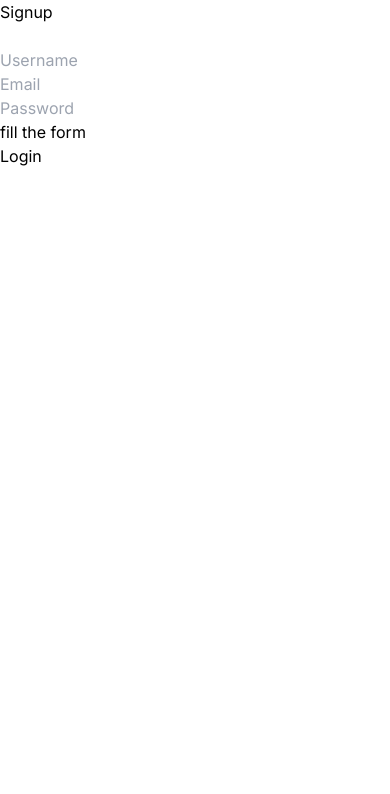
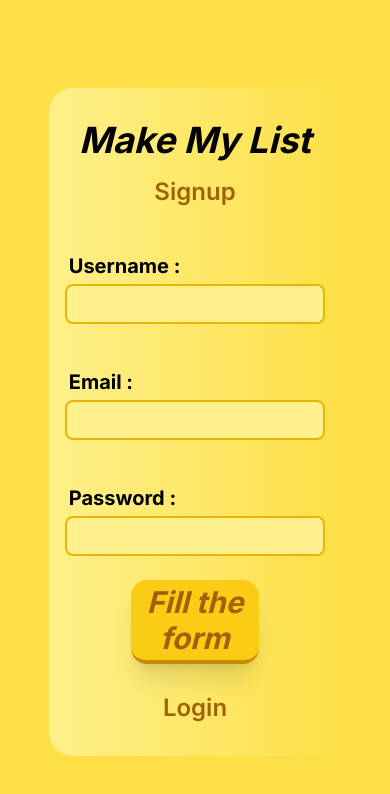
Before and after one commit to jammy808/make-my-list, a Next.js app: page /signup in a window 390 px wide. Shown: the top 794 px of the page. Built offline with nearby package versions, Linux system fonts and the light colour scheme.

Commit message:
auth ui updated

```diff
--- /dev/null
+++ b/src/app/alert/page.tsx
@@ -0,0 +1,25 @@
+'use client'
+import React, { useEffect, useState } from "react";
+import axios from "axios";
+import { useRouter } from "next/router";
+import Link from "next/link";
+
+export default function Alert() {
+
+    return(
+        <>
+           <div className="w-screen h-screen bg-yellow-300 py-72">
+
+            <div className="text-center font-bold text-4xl lg:text-3xl italic text-black">
+                <h1 className="">A Verification mail has been sent to your registered email. Please check your inbox</h1>
+            </div>
+
+            <div>
+            <Link href="/login">
+            <h2 className="font-semibold text-3xl lg:text-3xl text-yellow-700 text-center mt-10">Login</h2>
+            </Link>
+            </div>
+           </div>
+        </>
+    )
+}
--- a/src/app/globals.css
+++ b/src/app/globals.css
@@ -1,3 +1,7 @@
 @tailwind base;
 @tailwind components;
 @tailwind utilities;
+
+input{
+    font-size: x-large;
+}
--- a/src/app/login/page.tsx
+++ b/src/app/login/page.tsx
@@ -45,7 +45,7 @@ function LoginPage() {
 
     return(
         <>
-        <h1>{loading}</h1>
+        {/* <h1>{loading}</h1>
 
         <br />
         <input
@@ -74,7 +74,55 @@ function LoginPage() {
 
         <br />
 
-        <Link href="/signup">Sign Up</Link>
+        <Link href="/signup">Sign Up</Link>  */}
+
+
+        <div className="w-screen h-screen bg-yellow-300 flex items-center justify-center">
+
+        <div className="w-9/12 lg:w-[30vw] bg-gradient-to-r from-yellow-200 rounded-3xl px-4 lg:px-20 py-8 text-3xl lg:text-base">
+
+        <h1 className="font-bold text-4xl lg:text-3xl italic text-black text-center">Make My List</h1>
+        <h2 className="font-semibold text-2xl lg:text-xl text-yellow-700 text-center mt-4">{loading}</h2>
+
+        <label className="block mt-10 lg:mt-3 font-bold p-1 text-xl lg:text-xl">Email :</label>
+        <input className="block w-full border-yellow-500 border-2 rounded-lg bg-yellow-200"
+         type="email"
+         id="Email"
+        value={user.email}
+        onChange={(e) => setuser({...user,
+            email: e.target.value
+        })}
+        />
+
+
+        <label className="block mt-10 lg:mt-3 font-bold p-1 text-xl lg:text-xl">Password :</label>
+        <input className="block w-full border-yellow-500 border-2 rounded-lg bg-yellow-200 lg:p-1"
+        type="password"
+        id="password"
+        value={user.password}
+        onChange={(e) => setuser({...user,
+            password: e.target.value
+        })}
+        />
+
+
+        <div className="w-[100%] flex justify-center">
+        <button
+            className="bg-yellow-400  px-2 rounded-2xl border-0 border-b-4 border-r-1 border-solid border-yellow-600
+            font-bold italic text-yellow-700 shadow-xl m-6 justify-self-end w-32 transform transition-all hover:translate-y-1  "
+            onClick={onSignup}> {buttonDisabled? "fill the form": "Log In" } </button>
+        </div>
+
+
+        <Link href="/signup">
+        <h2 className="font-semibold text-2xl lg:text-xl text-yellow-700 text-center mt-1">Sign Up</h2>
+        </Link>
+
+
+        </div>
+
+        </div>
+
         </>
 
     )
--- a/src/app/profile/page.tsx
+++ b/src/app/profile/page.tsx
@@ -102,7 +102,7 @@ function Profile() {
     <button
     className="bg-yellow-400  px-2 rounded-2xl border-0 border-b-4 border-r-1 border-solid border-yellow-600
     font-bold italic text-yellow-700 shadow-xl m-6 ml-auto justify-self-end w-32 transform transition-all hover:translate-y-1  "
-    onClick={submitHandler}> Let's Go </button>
+    onClick={submitHandler}> Add </button>
 
     </div>
 
--- a/src/app/signup/page.tsx
+++ b/src/app/signup/page.tsx
@@ -25,7 +25,7 @@ function SignupPage() {
             const response = await axios.post("/api/users/signup", user)
             console.log("signup done", response.data);
 
-            router.push('/login')
+            router.push('/alert')
 
         } catch (error: any) {
             console.log("Signup failed");
@@ -44,7 +44,7 @@ function SignupPage() {
 
     return(
         <>
-        <h1>{loading}</h1>
+        {/* <h1>{loading}</h1>
 
         <br />
         <input
@@ -83,7 +83,64 @@ function SignupPage() {
 
         <br />
 
-        <Link href="/login">Login</Link>
+        <Link href="/login">Login</Link>  */}
+
+        <div className="w-screen h-screen bg-yellow-300 flex items-center justify-center">
+
+        <div className="w-9/12 lg:w-[30vw] bg-gradient-to-r from-yellow-200 rounded-3xl px-4 lg:px-20 py-8 text-3xl lg:text-base">
+
+        <h1 className="font-bold text-4xl lg:text-3xl italic text-black text-center">Make My List</h1>
+        <h2 className="font-semibold text-2xl lg:text-xl text-yellow-700 text-center mt-4">{loading}</h2>
+
+
+        <label className="block mt-10 lg:mt-3 font-bold p-1 text-xl lg:text-xl">Username :</label>
+        <input className="block w-full border-yellow-500 border-2 rounded-lg bg-yellow-200 lg:p-1"
+        id="username"
+        value={user.username}
+        onChange={(e) => setuser({...user,
+            username: e.target.value
+        })}
+        />
+
+        <label className="block mt-10 lg:mt-3 font-bold p-1 text-xl lg:text-xl">Email :</label>
+        <input className="block w-full border-yellow-500 border-2 rounded-lg bg-yellow-200 lg:p-1"
+        type="email"
+        id="Email"
+        value={user.email}
+        onChange={(e) => setuser({...user,
+            email: e.target.value
+        })}
+        />
+
+
+        <label className="block mt-10 lg:mt-3 font-bold p-1 text-xl lg:text-xl">Password :</label>
+        <input className="block w-full border-yellow-500 border-2 rounded-lg bg-yellow-200 lg:p-1"
+        type="password"
+        id="password"
+        value={user.password}
+        onChange={(e) => setuser({...user,
+            password: e.target.value
+        })}
+        />
+
+
+        <div className="w-[100%] flex justify-center">
+        <button
+            className="bg-yellow-400  px-2 py-1 rounded-2xl border-0 border-b-4 border-r-1 border-solid border-yellow-600
+            font-bold italic text-yellow-700 shadow-xl m-6 justify-self-end w-32 transform transition-all hover:translate-y-1  "
+            onClick={onSignup}> {buttonDisabled? "Fill the form": "SignUp" } </button>
+        </div>
+
+
+        <Link href="/login">
+        <h2 className="font-semibold text-2xl lg:text-xl text-yellow-700 text-center mt-1">Login</h2>
+        </Link>
+
+
+        </div>
+
+        </div>
+
         </>
 
     )
--- a/src/app/verifyemail/page.tsx
+++ b/src/app/verifyemail/page.tsx
@@ -2,6 +2,7 @@
 import React, { useEffect, useState } from "react";
 import axios from "axios";
 import { useRouter } from "next/router";
+import Link from "next/link";
 
 export default function VerifyEmailPage() {
 
@@ -13,7 +14,7 @@ export default function VerifyEmailPage() {
         try {
             console.log(token)
             console.log("hi")
-            await axios.post("/api/users/verifyemail",{token})
+            const res = await axios.post("/api/users/verifyemail",{token})
             setVerified(true)
         } catch (error: any) {
 
@@ -31,11 +32,27 @@ export default function VerifyEmailPage() {
 
     return(
         <>
+            <div className="w-screen h-screen bg-yellow-300 py-72">
+
+            <div className="text-center font-bold text-4xl lg:text-3xl italic text-black">
+            <h1>{verified? "Verified Succesfully": "" }</h1>
+            </div>
+
+
+            <div className="w-[100%] flex justify-center">
             <button
-            onClick={verifyUserEmail}
-            >
-             Verify
-            </button>
+                className="bg-yellow-400  px-2 rounded-2xl border-0 border-b-4 border-r-1 border-solid border-yellow-600
+                font-bold italic text-yellow-700 shadow-xl m-6 justify-self-end w-32 transform transition-all hover:translate-y-1 text-2xl "
+                onClick={verifyUserEmail}> Verify </button>
+            </div>
+
+            <div>
+            <Link href="/login">
+            <h2 className="font-semibold text-3xl lg:text-3xl text-yellow-700 text-center mt-10">Login</h2>
+            </Link>
+            </div>
+
+           </div>
         </>
     )
 }
```
